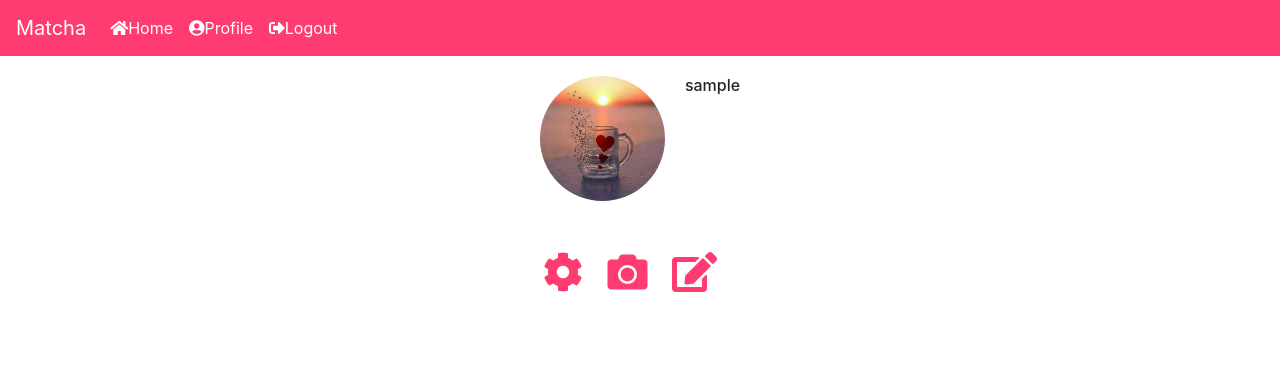
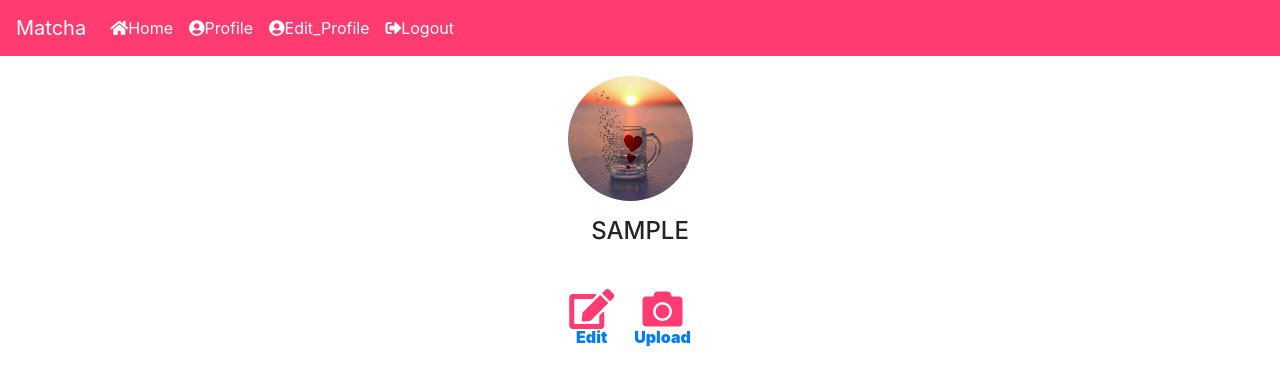
Before and after one commit to KudzanaiGomera/Matcha, a Flask app: page /matcha/profile in a window 1280 px wide. Shown: the top 386 px of the page. Run offline with Flask 2, Linux system fonts and the light colour scheme; the visitor is signed in with stand-in values (Sample User, id 1); parts of the project's set-up code (start-up, migrations or seed data) failed here and were passed over; some libraries are stand-ins or nearby versions.

Commit message:
upload and edit done

```diff
--- a/matcha/app.py
+++ b/matcha/app.py
@@ -2,8 +2,12 @@ from flask import Flask, render_template, request, redirect, url_for, session
 from flask_mysqldb import MySQL, MySQLdb
 import bcrypt
 import re
+import os
+
+UPLOAD_FOLDER = 'static/pictures/'
 
 app = Flask(__name__)
+app.config['UPLOAD_FOLDER'] = UPLOAD_FOLDER
 app.config['MYSQL_HOST'] = '127.0.0.1'
 app.config['MYSQL_USER'] = 'root'
 app.config['MYSQL_PASSWORD'] = ''
@@ -78,7 +82,7 @@ def register():
             msg = 'Email Account already exists!...'
         elif not re.match(r'[^@]+@[^@]+\.[^@]+', email):
             msg = 'Invalid email address!'
-        elif not re.match(r'[A-Za-z0-9]+\.[^@]+', password):
+        elif not re.match(r'[A-Za-z0-9]+', password):
             msg = 'Invalid password!'
         elif not re.match(r'[A-Za-z0-9]+', username):
             msg = 'Username must contain only characters and numbers!'
@@ -99,28 +103,125 @@ def register():
     return render_template('register.html', msg=msg)
 
 
-# http://localhost:5000/matcha/extended_profile - this will be the registration page, we need to use both GET and POST requests
+# http://localhost:5000/matcha/extended_profile - this will be the page the user is directed to complete his or her profile, we need to use both GET and POST requests
 
 
 @app.route('/matcha/extended_profile', methods=['GET', 'POST'])
 def extended_profile():
     # Output message if something goes wrong...
     msg = ''
+        # User is loggedin show them the home page so they can change infomation on their profile
+    if request.method == 'POST' and 'gender' in request.form and 'sexual_orientation' in request.form and 'bio' in request.form and 'listofinterest' in request.form:
+            #Create variables for easy access
+        gender = request.form['gender']
+        sexual_orientation = request.form['sexual_orientation']
+        bio = request.form['bio']
+        listofinterest = request.form['listofinterest']
+        user_id = session['id']
+            #check if the above already exits in the databasse
+        cursor = mysql.connection.cursor(MySQLdb.cursors.DictCursor)
+        cursor.execute(
+            'INSERT INTO profiles VALUES (NULL,%s, %s, %s, %s, %s)', (user_id, gender, sexual_orientation, bio, listofinterest,))
+        mysql.connection.commit()
+        msg = 'You have successfully completed your profile'
+        return redirect(url_for('profile'))
+
+    elif request.method == 'POST':
+            msg = 'Please fill out the form! ...'
+    return render_template('extended_profile.html', msg=msg)
+
+
+# http://localhost:5000/matcha/edit_extended_profile - this will be the page the user is directed to complete his or her profile, we need to use both GET and POST requests
+
+
+@app.route('/matcha/edit_extended_profile', methods=['GET', 'POST'])
+def edit_extended_profile():
+    # Output message if something goes wrong...
+    msg = ''
+        # User is loggedin show them the home page so they can change infomation on their profile
+    if request.method == 'POST' and 'gender' in request.form and 'sexual_orientation' in request.form and 'bio' in request.form and 'listofinterest' in request.form:
+            #Create variables for easy access
+        gender = request.form['gender']
+        sexual_orientation = request.form['sexual_orientation']
+        bio = request.form['bio']
+        listofinterest = request.form['listofinterest']
+        user_id = session['id']
+            #check if the above already exits in the databasse
+        cursor = mysql.connection.cursor(MySQLdb.cursors.DictCursor)
+        cursor.execute(
+            'UPDATE profiles SET VALUES (%s, %s, %s, %s)', (gender, sexual_orientation, bio, listofinterest,)) #TODo
+        mysql.connection.commit()
+        msg = 'You have successfully edit your profile'
+        return redirect(url_for('profile'))
+
+    elif request.method == 'POST':
+            msg = 'Please fill out the form! ...'
+    return render_template('extended_profile.html', msg=msg)
+
+
+
+# http://localhost:5000/matcha/upload - this will be the registration page, we need to use both GET and POST requests
+
+
+@app.route('/matcha/upload', methods=['GET', 'POST'])
+def upload():
+    # Output message if something goes wrong...
+    msg = ''
+    if request.method == 'POST':
+        user_id = session['id']
+        if 'image' not in request.files:
+            return 'No file choosen!'
+        image = request.files['image']
+        path = os.path.join(app.config['UPLOAD_FOLDER'], image.filename)
+        image.save(path)
+        image_path = path
+        cursor = mysql.connection.cursor(MySQLdb.cursors.DictCursor)
+        cursor.execute(
+            'INSERT INTO images VALUES (NULL,%s,%s)',(user_id,image_path,))
+        mysql.connection.commit()
+        msg = 'You have successfully uploaded you image'
+        return redirect(url_for('profile'))
+
+    elif request.method == 'POST':
+        msg = 'No file choosen! ...'
+    return render_template('upload.html', msg=msg)
+
+
+# http://localhost:5000/matcha/edit_profile - this will be the edit_profile page to change your firstname, lastname and email, we need to use both GET and POST requests
+
+
+@app.route('/matcha/edit_profile', methods=['GET', 'POST'])
+def edit_profile():
+    # Output message if something goes wrong...
+    msg = ''
     # Check if "username", "password" and "email" POST requests exist (user submitted form)
-    if request.method == 'POST' and 'firstname' in request.form and 'lastname' in request.form and 'username' in request.form and 'password' in request.form and 'email' in request.form:
+    if request.method == 'POST' and 'firstname' in request.form and 'lastname' in request.form and 'email' in request.form:
         # Create variables for easy access
         firstname = request.form['firstname']
         lastname = request.form['lastname']
-        username = request.form['username']
-        password = request.form['password']
         email = request.form['email']
+        user_id = session['id']
+
      # Check if account exists using MySQL
         cursor = mysql.connection.cursor(MySQLdb.cursors.DictCursor)
-        cursor.execute(
-            'SELECT * FROM profile WHERE email = %s', (email,))
-        account = cursor.fetchone()
-        # If account exists show error and validation checks
 
+        if not re.match(r'[^@]+@[^@]+\.[^@]+', email):
+            msg = 'Invalid email address!'
+        elif not firstname or not lastname or not username or not password or not email:
+            msg = 'Please fill out the form!'
+        else:
+            # Account doesnt exists and the form data is valid, now insert new account into accounts table
+            cursor.execute(
+                'UPDATE accounts SET VALUES (%s, %s, %s)', (firstname, lastname, email,))  # TODo
+            mysql.connection.commit()
+            msg = 'You have successfully changed your firstname, email and lastname!'
+            return redirect(url_for('profile'))
+
+    elif request.method == 'POST':
+        # Form is empty... (no POST data)
+        msg = 'Please fill out the form! ...'
+    # Show registration form with message (if any)
+    return render_template('edit_profile.html', msg=msg)
 
   # http://localhost:5000/matcha/profile - this will be the home page, only accessible for loggedin users
 
@@ -128,7 +229,7 @@ def extended_profile():
 def profile():
     # Check if user is loggedin
     if 'loggedin' in session:
-        # User is loggedin show them the home page so they can change infomation on their profile
+        # User is loggedin show them the home page so they can check their profile
         return render_template('profile.html', username=session['username'])
     # User is not loggedin redirect to login page
     return redirect(url_for('login'))
--- a/matcha/static/style.css
+++ b/matcha/static/style.css
@@ -77,6 +77,10 @@ body {
 .login form input[type="submit"]:hover, .register form input[type="submit"]:hover {
   	background-color: #9abae9;
   	transition: background-color 0.2s;
+}
+form textarea[bio]{
+	width: 100%;
+	height: 100px;
 }
 .navtop {
   	background-color: #2f3947;
@@ -182,25 +186,34 @@ button {
 	margin-bottom: 16px;
 }
 
-.fas-fa-cog {
-	height: 70px;
-	width: 70px;
+.fa-cog {
+	font-size: 40px;
 	margin-right: 20px;
 	margin-bottom: 16px;
+	color: #fe3c72;
+}
+.fa-camera {
 	font-size: 40px;
-}
-.fas-fa-camera {
-	height: 70px;
-	width: 70px;
 	margin-right: 20px;
 	margin-bottom: 16px;
+	color: #fe3c72;
 }
-.fas-fa-edit {
-	height: 70px;
-	width: 70px;
+.fa-edit {
+	font-size: 40px;
 	margin-right: 20px;
 	margin-bottom: 16px;
+	color: #fe3c72;
 }
 .account-heading {
-	font-size: 1.0rem;
+	font-size: 1.5rem;
 }
+
+.media span {
+	text-align: center;
+	 font-weight: bold;
+	 text-transform: uppercase;
+}
+
+.upload {
+	justify-content: center;
+}
--- a/matcha/templates/layout.html
+++ b/matcha/templates/layout.html
@@ -25,6 +25,9 @@
       <li class="nav-item">
         <a class="nav-link" href="{{ url_for('profile') }}"style=" color: white;"><i class="fas fa-user-circle"></i>Profile<span class="sr-only">(current)</span></a>
       </li>
+      <li class="nav-item">
+        <a class="nav-link" href="{{ url_for('edit_profile') }}"style=" color: white;"><i class="fas fa-user-circle"></i>Edit_Profile<span class="sr-only">(current)</span></a>
+      </li>
        <li class="nav-item">
         <a class="nav-link" href="{{ url_for('logout') }}"style=" color: white;"><i class="fas fa-sign-out-alt"></i>Logout<span class="sr-only">(current)</span></a>
       </li>
--- a/matcha/templates/profile.html
+++ b/matcha/templates/profile.html
@@ -4,19 +4,25 @@
 
 {% block content %}
 <div class="content-section">
-    <div class="media">
-        <img class="rounded-circle account-img" src="{{ url_for('static', filename='pictures/userimage.jpg')}}">
-             <h4 class="account-heading">{{ username }}</h4>
+    <div class="media" style="display: block;">
+        <img class="rounded-circle account-img" src="{{ url_for('static', filename='pictures/userimage.jpg')}}"><br>
+        <span><h4 class="account-heading">{{ username }}</h4></span>
     </div>
 </div>
 <div class="content-section2">
     <div class="media2">
-        <i class="fas fa-cog" style="font-size: 40px;margin-right: 20px;
-	margin-bottom: 16px; color: #fe3c72;"></i>
-        <i class="fas fa-camera" style="font-size: 40px;margin-right: 20px;
-	margin-bottom: 16px;color: #fe3c72;"></i>
-        <i class="fas fa-edit" style="font-size: 40px;margin-right: 20px;
-	margin-bottom: 16px; color: #fe3c72;"></i>
+        <div class="icon_middle"></div>
+            <i class="fas fa-edit" align="middle"><span>
+            <a href="{{ url_for('extended_profile') }}" style="display: block;">Edit</a>
+            </span>
+            </i>
+        </div>
+         <div class="icon_middle"></div>
+            <i class="fas fa-camera" align="middle"><span>
+            <a href="{{ url_for('upload') }}" style="display: block;">Upload</a>
+            </span>
+            </i>
+        </div>
     </div>
 </div>
 {% endblock content %}
```
Also changed, not shown: matcha/file.sql (+5 -8 lines), matcha/sql.csv (deleted, +0 -11 lines), matcha/templates/extended_profile.html (+24 -2 lines), matcha/templates/upload.html (+7 -2 lines), matcha/static/pictures/camera.jpg (deleted), matcha/static/pictures/edit.png (deleted), matcha/static/pictures/settings.png (deleted).
